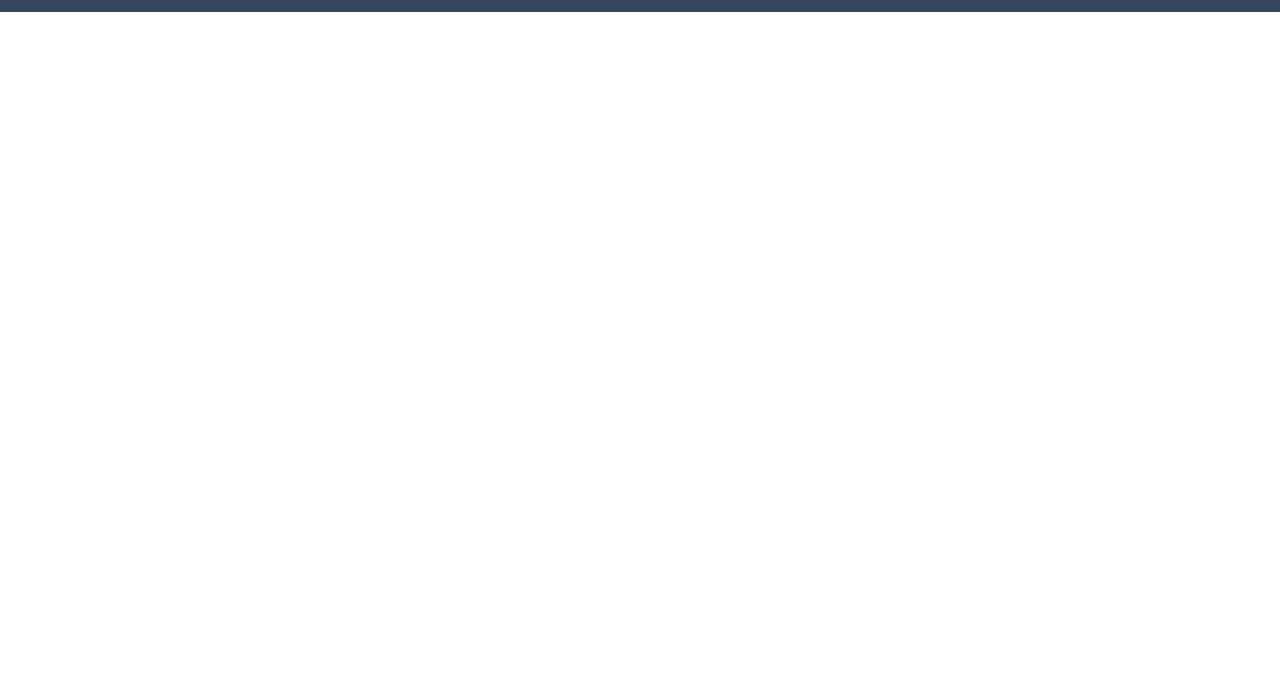
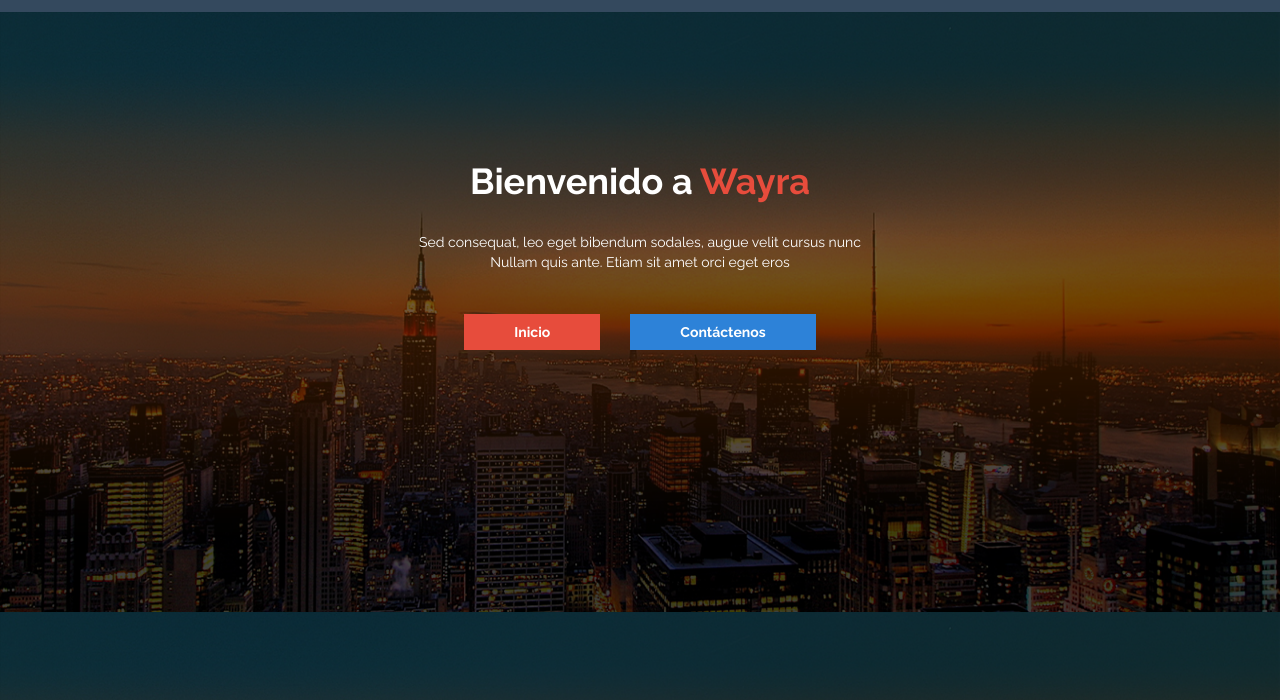
Before and after one commit to WilsonBenavides/corporate, a plain HTML site: page index.html in a window 1280 px wide. Shown: the part 100-800 px from the top of the page. Drawn offline with nearby package versions, Linux system fonts and the light colour scheme.

Commit message:
ep 18 Slider-section-part-1 modified

```diff
--- a/css/reset.css
+++ b/css/reset.css
@@ -63,6 +63,14 @@ a:focus {
 	outline: 0;
 }
 
+a:hover {
+	text-decoration: none;
+}
+
+ol, ul {
+	margin-bottom: 0px;
+}
+
 ul {
 	list-style: none;
 }
--- a/index.html
+++ b/index.html
@@ -10,7 +10,9 @@
 	<link rel="stylesheet" href="https://maxcdn.bootstrapcdn.com/font-awesome/4.6.1/css/font-awesome.min.css">
 	<link rel="stylesheet" type="text/css" href="css/reset.css">
 	<link rel="stylesheet" type="text/css" href="style.css">
+	<script src="http://ajax.googleapis.com/ajax/libs/jquery/1.10.1/jquery.min.js" type="text/javascript"></script>
 	<script type="text/javascript" src="js/respond.js"></script>
+	<script type="text/javascript" src="js/caroufredsel.js"></script>
 
 </head>
 <body>
@@ -18,7 +20,7 @@
 	<header class="secondary-dark-blue-bg">
 		<div class="container">
 			<div class="row">
-				<a class="logo" href="#"><img src="img/logo.png" alt="logo" /></a>
+				<a class="logo" href="#"><img src="img/wayra.png" alt="logo" /></a>
 				<nav class="menu" id="menu">
 					<ul>
 						<li><a href="#">Inicio</a></li>
@@ -30,11 +32,31 @@
 						<li><a href="#">Promociona Tu Libro</a></li>
 					</ul>
 				</nav>
+				<div class="clearFix"></div>
 			</div>
 		</div>
 	</header>
+
+	<section class="slider">
+		<ul class="slider-carousel" id="slider-carousel">
+			<li class="img1">
+				<h1>Bienvenido a <span class="primary">Wayra</span></h1>
+				<p>Sed consequat, leo eget bibendum sodales, augue velit cursus nunc<br /> Nullam quis ante. Etiam sit amet orci eget eros</p>
+				<a href="#" class="primary-bg">Inicio</a><a href="#" class="secondary-sky-blue-bg">Contáctenos</a>
+			</li>
+			<li class="img1">
+				<h1>Bienvenido a <span class="primary">Wayra</span></h1>
+				<p>Sed consequat, leo eget bibendum sodales, augue velit cursus nunc<br /> Nullam quis ante. Etiam sit amet orci eget eros</p>
+				<a href="#" class="primary-bg">Inicio</a><a href="#" class="secondary-sky-blue-bg">Contáctenos</a>
+			</li>
+			<li class="img1">
+				<h1>Bienvenido a <span class="primary">Wayra</span></h1>
+				<p>Sed consequat, leo eget bibendum sodales, augue velit cursus nunc<br /> Nullam quis ante. Etiam sit amet orci eget eros</p>
+				<a href="#" class="primary-bg">Inicio</a><a href="#" class="secondary-sky-blue-bg">Contáctenos</a>
+			</li>
+		</ul>
+	</section>
 <!-- javascripts -->
-<script src="js/jquery-1.11.0.min.js"></script>
 <script type="text/javascript" src="js/bootstrap.min.js"></script>
 <script type="text/javascript" src="js/main.js"></script>
 </body>
--- a/style.css
+++ b/style.css
@@ -29,3 +29,39 @@ header nav ul li a:hover, header nav ul li a:focus {
 	color: #e74c3c;
 	text-decoration: none;
 }
+
+/*				Slider section */
+
+.slider, .slider ul, .slider ul li {
+	height: 600px;
+	width: 100%;
+	text-align: center;
+	color: #fff;
+}
+
+.slider ul li h1 {
+	margin-top: 150px;
+	margin-bottom: 30px;
+	color: #fff;
+}
+
+.slider ul li p {
+	margin-bottom: 50px;
+}
+
+.slider ul li a {
+	padding: 10px 50px;
+	margin-right: 30px;
+	color: #fff;
+	font-weight: bold;
+}
+
+.slider ul li a:last-child {
+	margin-right: 0px;
+
+}
+
+.img1 {
+	background:url(img/slider/slider1.png);
+	background-size: 100% 100%;
+}
```
Also changed, not shown: img/wayra-template.png (added), img/wayra.png (added), 1 other file.
